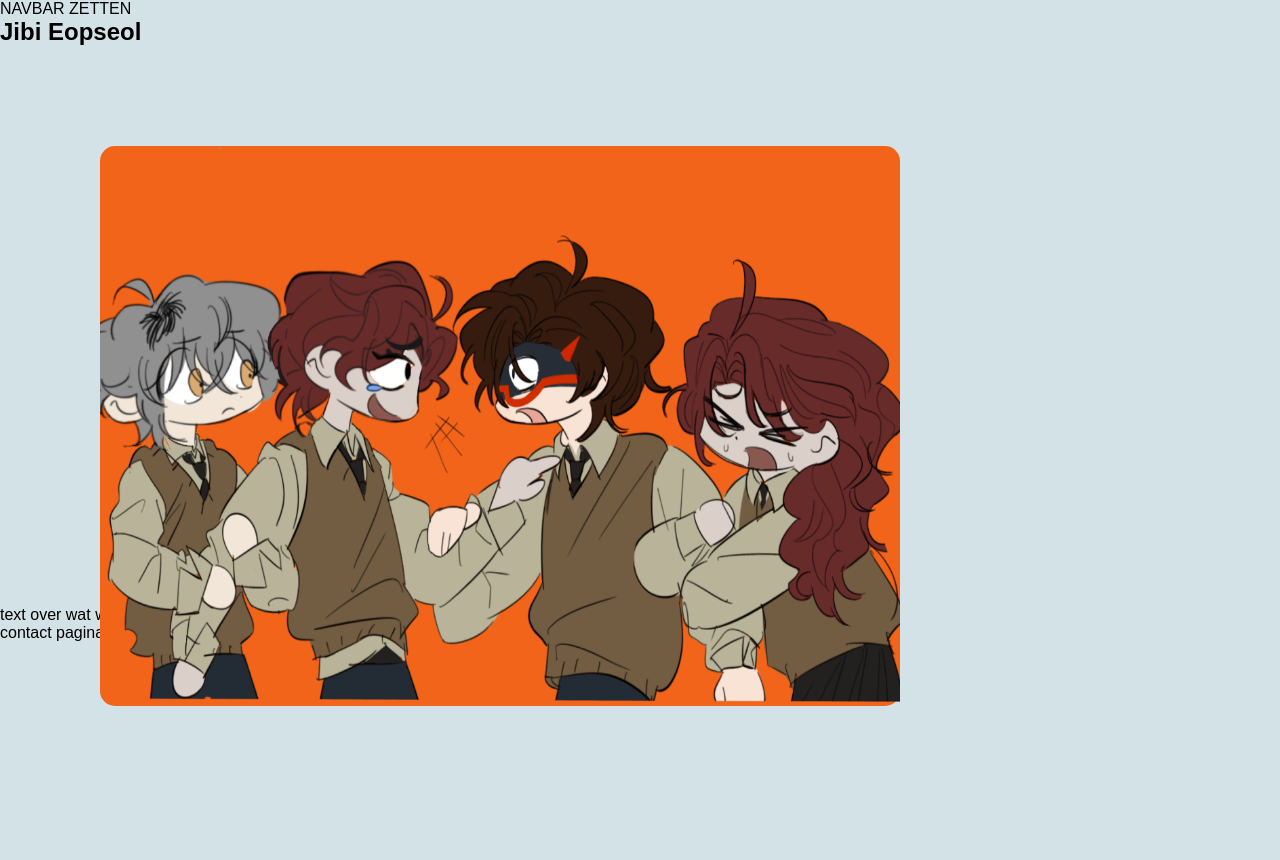
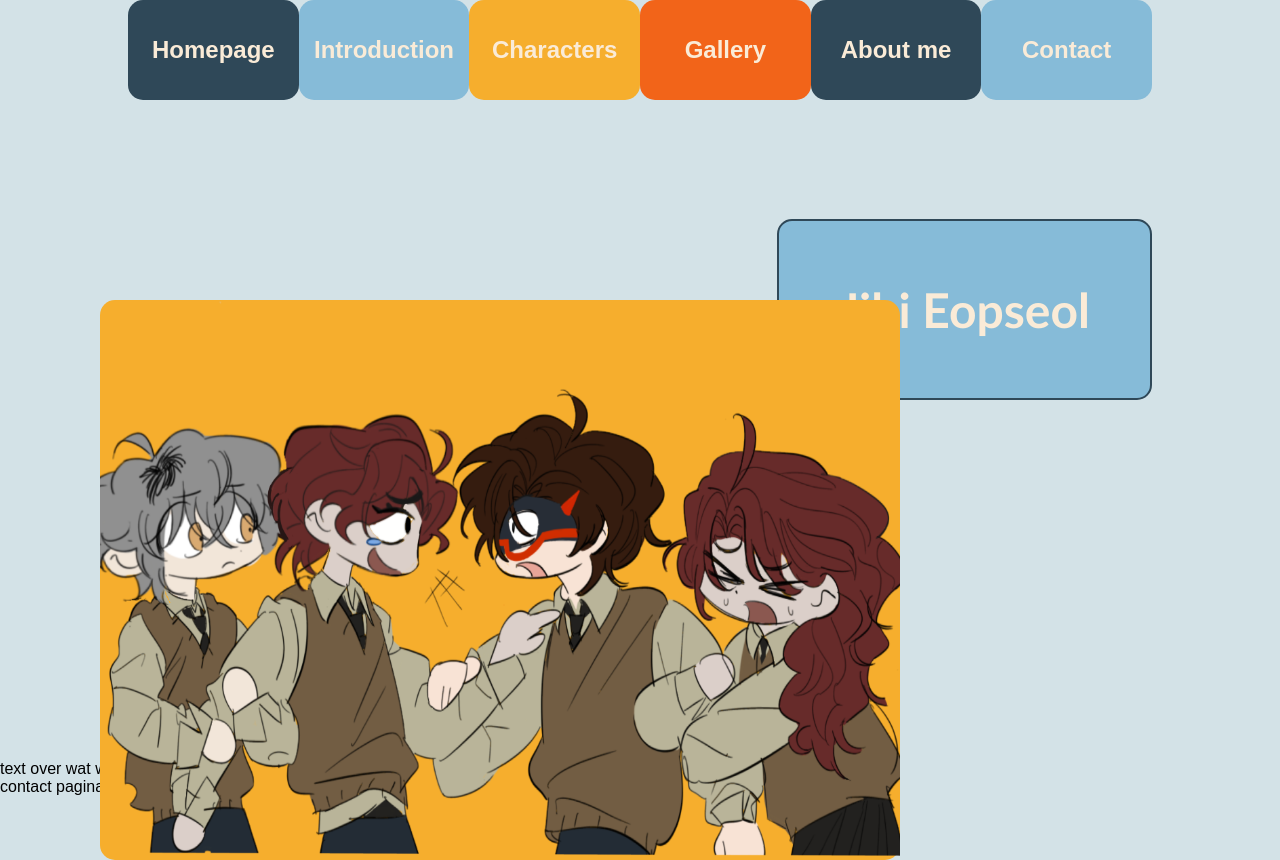
Before and after one commit to Maggzzi/FanWiki, a plain HTML site: page verbeterdeIndex.html in a window 1280 px wide. Before the commit the page ends 800 px from the top, so only its background shows below. Drawn offline with Linux system fonts and the light colour scheme.

Commit message:
hele homepage verbeterd
heb veel errors verbeterd van de vorige homepage

```diff
--- a/CSS/frontpage.css
+++ b/CSS/frontpage.css
@@ -6,6 +6,7 @@
 :root {
     background-color: #D3E2E7;
 }
+
 header {
     border: 1px solid #2f4858;
     background-color: #86BBD8;
--- a/CSS/verbeterdeFrontpage.css
+++ b/CSS/verbeterdeFrontpage.css
@@ -15,13 +15,111 @@
     --ora: #F26419;
 }
 
+
+h2 {
+    text-align: center;
+    font-size: 24px;
+}
+
+.wrapper {
+    display: flex;
+    justify-content: center;
+    width: 100%;
+}
+
+nav {
+    color: antiquewhite;
+    height: 200px;
+    display: flex;
+    justify-content: center;
+    align-items: start;
+    width: 80vw;
+    position: relative;
+}
+
+div {
+    width: 150px;
+    display: flex;
+    justify-content: center;
+    align-items: center;
+    height: 100px;
+    width: 80vw;
+    border-radius: 15px;
+}
+
+.homepage {
+    background-color: var(--dkb)
+}
+.homepage:hover {
+    background-color: #26315b;
+}
+
+
+.introduction {
+    background-color: var(--blw);
+}
+.introduction:hover {
+    background-color: #6f9ccb;
+}
+
+
+.characters {
+    background-color: var(--geel);
+}
+.characters:hover {
+    background-color: #ea8f26;
+}
+
+
+.gallery {
+    background-color: var(--ora)
+}
+.gallery:hover {
+    background-color: #d13f00;
+}
+
+
+.aboutMe {
+    background-color: var(--dkb)
+}
+.aboutMe:hover {
+    background-color: #26315b;
+}
+
+
+.contact {
+    background-color: var(--blw)
+}
+.contact:hover {
+    background-color: #6f9ccb;
+}
+
+
+.titel {
+    position: absolute;
+    right: 10%;
+    bottom: 50%;
+    display: inline-block;
+    border-radius: 15px;
+    background-color: var(--blw);
+    padding: 60px;
+    color: antiquewhite;
+    border: 2px solid var(--dkb);
+}
+
+h1 {
+   font-family: 'Gill Sans', 'Gill Sans MT', Calibri, 'Trebuchet MS', sans-serif;
+   text-align: center;
+   font-size: 3em;
+}
+
 figure {
     border-radius: 15px;
     position: relative;
     top: 100px;
     left: 100px;
     width: 800px;
-    background-color: #F26419;
+    background-color: var(--geel);
 }
 
 img {
--- a/verbeterdeIndex.html
+++ b/verbeterdeIndex.html
@@ -15,7 +15,33 @@
 
 <body>
     <header>
-        NAVBAR ZETTEN
+        <section class="wrapper">
+            <nav>
+                <div class="homepage">
+                   <h2>Homepage</h2>
+                </div>
+
+                <div class="introduction">
+                   <h2>Introduction</h2>
+                </div>
+
+                <div class="characters">
+                   <h2>Characters</h2>
+                </div>
+
+                <div class="gallery">
+                   <h2>Gallery</h2>
+                </div>
+
+                <div class="aboutMe">
+                   <h2>About me</h2>
+                </div>
+
+                <div class="contact">
+                   <h2>Contact</h2>
+                </div>
+            </nav>
+        </section>
 
         <section class="titel">
             <h1>
```
Also changed, not shown: characters.html (added, +11 -0 lines), derdeKarakterPagina.html (deleted), eersteKarakterPagina.html (deleted).
